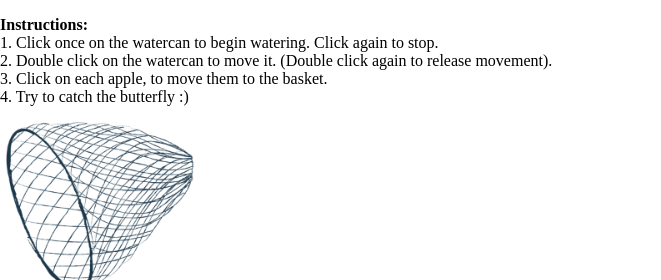
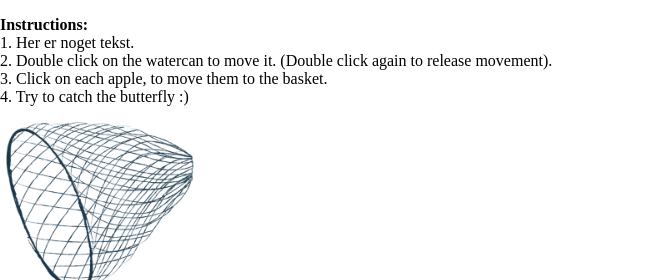
Before and after one commit to Dogmeat2000/The-Secret-Garden, a plain HTML site: page index.html in a window 1280 px wide. Shown: the top 280 px of the page, 0-661 px from the left. Drawn offline with Linux system fonts and the light colour scheme.

Commit message:
Her er en message

```diff
--- a/index.html
+++ b/index.html
@@ -9,7 +9,7 @@
 
 <body id="body">
     <p><b>Instructions: </b><br>
-        1. Click once on the watercan to begin watering. Click again to stop.<br>
+        1. Her er noget tekst.<br>
         2. Double click on the watercan to move it. (Double click again to release movement).<br>
         3. Click on each apple, to move them to the basket.<br>
         4. Try to catch the butterfly :)
```
